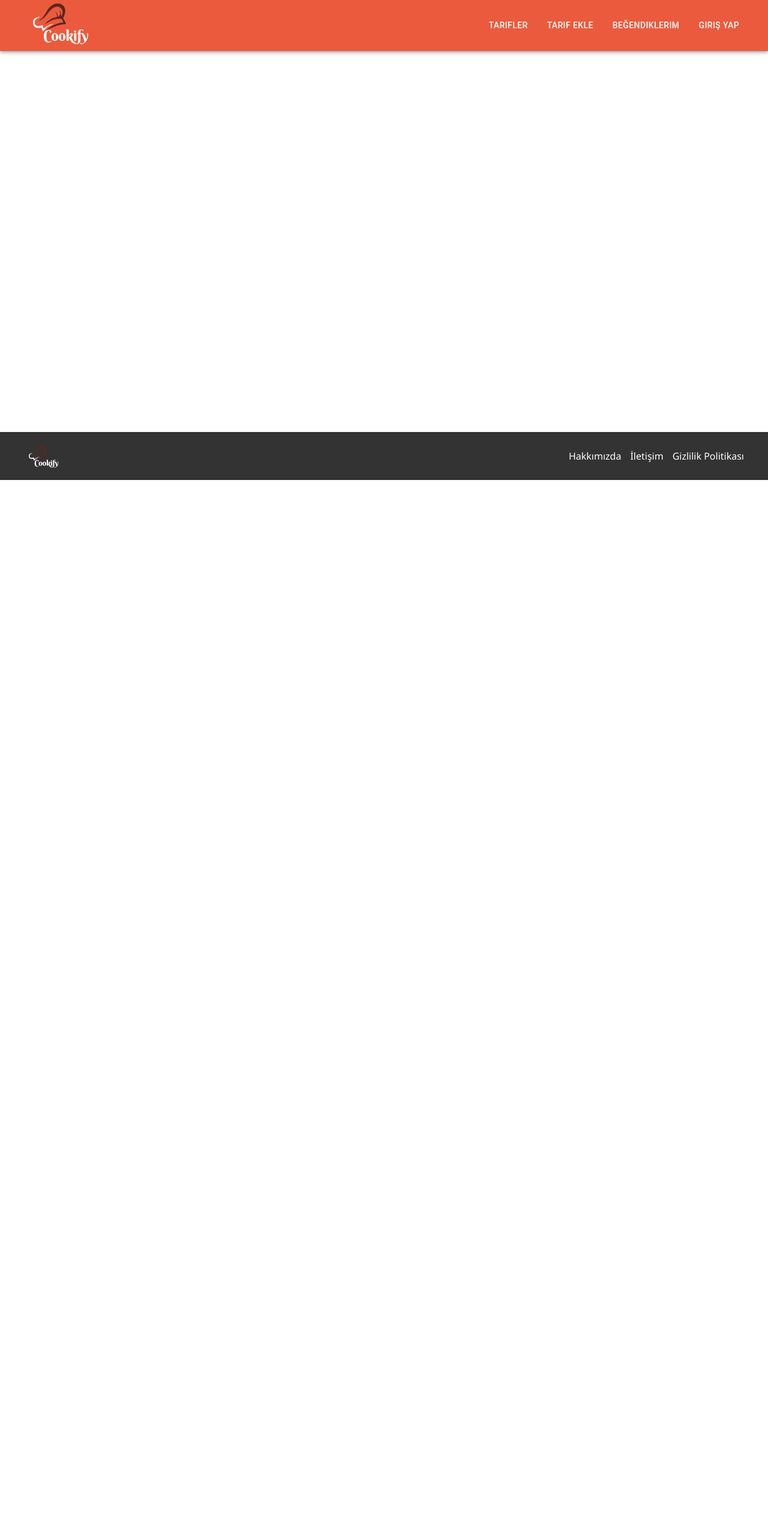
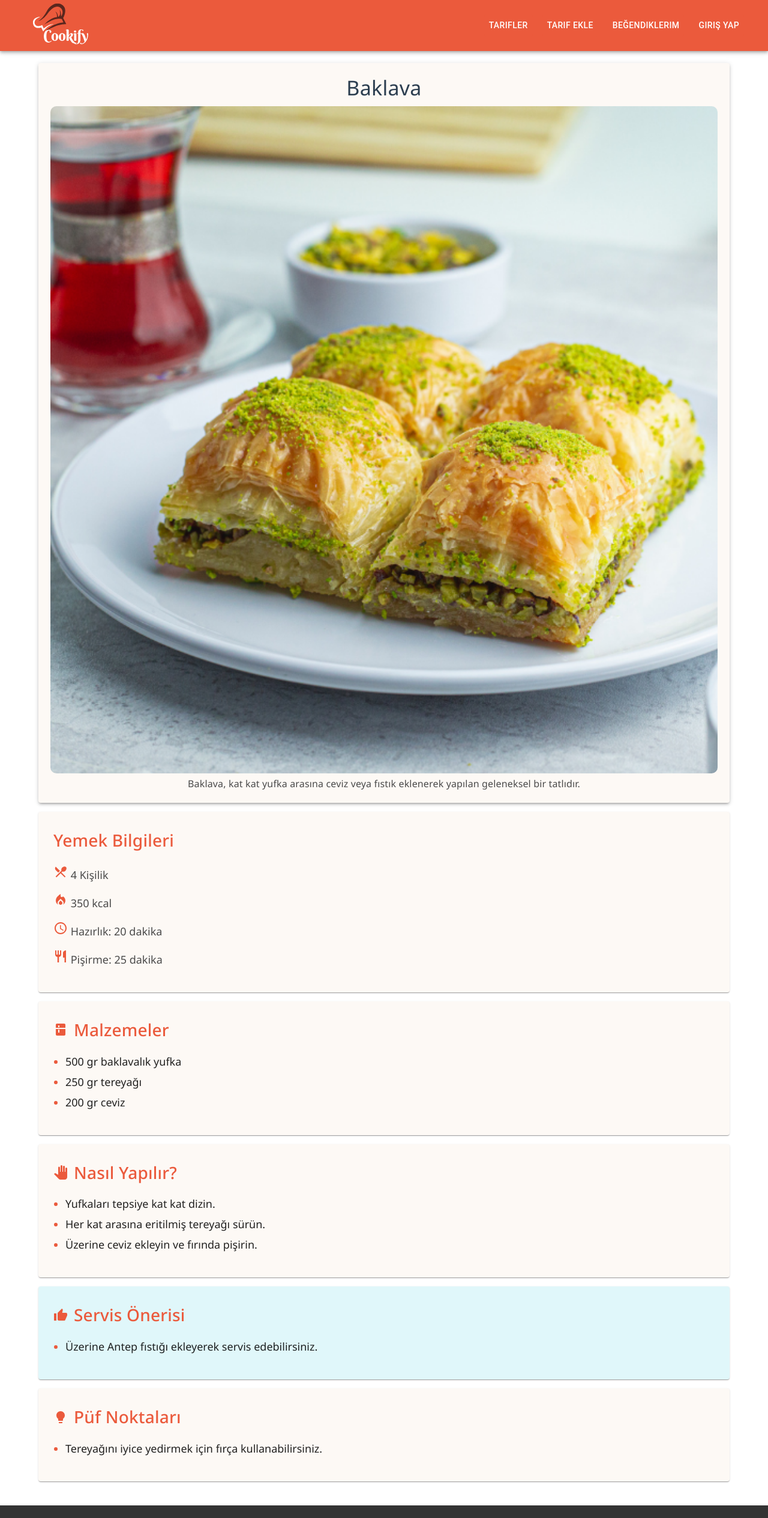
Before and after one commit to enissemerci/Cookify, a React (Vite) app in the folder frontend/: page /dish/1 in a window 1280 px wide. Shown: the top 2530 px of the page at 60% size. Before the commit the page ends 800 px from the top, so only its background shows below. Built offline with nearby package versions, Linux system fonts and the light colour scheme.

Commit message:
Yemek Detayları sayfası eklendi

```diff
--- a/frontend/package.json
+++ b/frontend/package.json
@@ -12,7 +12,7 @@
   "dependencies": {
     "@emotion/react": "^11.14.0",
     "@emotion/styled": "^11.14.0",
-    "@mui/icons-material": "^6.4.5",
+    "@mui/icons-material": "^6.4.7",
     "@mui/material": "^6.4.5",
     "@reduxjs/toolkit": "^2.5.1",
     "axios": "^1.7.9",
--- a/frontend/src/App.jsx
+++ b/frontend/src/App.jsx
@@ -15,6 +15,7 @@ import Profile from "./pages/Profile";
 import RecipeSearch from "./pages/RecipeSearch";
 import MyLikes from "./pages/MyLikes";
 import { MainPage } from "./pages/MainPage";
+import DishDetailPage from "./pages/DishDetailPage";
 
 function App() {
   return (
@@ -31,6 +32,7 @@ function App() {
           <Route path="/profile" element={<Profile />} />
           <Route path="/search" element={<RecipeSearch />} />
           <Route path="/my-likes" element={<MyLikes />} />
+          <Route path="/dish/:id" element={<DishDetailPage />} />
         </Routes>
         <Footer />
       </Router>
--- /dev/null
+++ b/frontend/src/components/main/DishCard.jsx
@@ -0,0 +1,20 @@
+import React from "react";
+import { Paper, Typography } from "@mui/material";
+import { useNavigate } from "react-router-dom";
+
+const DishCard = ({ dish }) => {
+  const navigate = useNavigate();
+
+  return (
+    <Paper
+      className="slider-item"
+      onClick={() => navigate(`/dish/${dish.id}`)}
+      sx={{ p: 2, textAlign: "center", cursor: "pointer" }}
+    >
+      <img src={dish.imageUrl} alt={dish.title} className="dish-image" style={{ width: "100%" }} />
+      <Typography variant="h6">{dish.title}</Typography>
+    </Paper>
+  );
+};
+
+export default DishCard;
--- a/frontend/src/components/main/TraditionalSlider.jsx
+++ b/frontend/src/components/main/TraditionalSlider.jsx
@@ -1,12 +1,10 @@
 import React from "react";
-import { useNavigate } from "react-router-dom";
 import { Paper, Typography } from "@mui/material";
 import Slider from "react-slick";
 import "./TraditionalSlider.css";
+import DishCard from "./DishCard";
 
 const TraditionalSlider = () => {
-  const navigate = useNavigate();
-
   // Sabit veriler
   const dishes = [
     { id: 1, title: "Baklava", imageUrl: "/yemekler/1.png" },
@@ -21,9 +19,6 @@ const TraditionalSlider = () => {
     { id: 10, title: "Mantı", imageUrl: "/yemekler/10.png" },
   ];
 
-  const handleDishClick = (dishId) => {
-    navigate(`/dish/${dishId}`);
-  };
 
   // Slider ayarları
   const sliderSettings = {
@@ -61,17 +56,9 @@ const TraditionalSlider = () => {
         Geleneksel Yemekler
       </Typography>
 
-      {/* react-slick Carousel */}
       <Slider {...sliderSettings}>
         {dishes.map((dish) => (
-          <Paper
-            key={dish.id}
-            className="slider-item"
-            onClick={() => handleDishClick(dish.id)}
-          >
-            <img src={dish.imageUrl} alt={dish.title} className="dish-image" />
-            <Typography className="dish-title">{dish.title}</Typography>
-          </Paper>
+          <DishCard key={dish.id} dish={dish} />
         ))}
       </Slider>
     </div>
--- /dev/null
+++ b/frontend/src/pages/DishDetailPage.css
@@ -0,0 +1,82 @@
+.dish-detail-container {
+    margin-top: 20px;
+    padding-bottom: 40px;
+    width: 80%;
+  }
+
+  .dish-header {
+    text-align: center;
+    padding: 20px;
+    background: #f8f9fa;
+    border-radius: 12px;
+  }
+
+  .dish-title-page {
+    font-size: 36px; /* Başlık boyutunu büyüttük */
+    font-weight: bold;
+    color: #2c3e50 !important;
+  }
+
+  .dish-image {
+    width: 100%;
+    height: auto;
+    object-fit: cover;
+    border-radius: 10px;
+    margin-top: 10px;
+    border-bottom: 0;
+  }
+
+  .dish-description {
+    margin-top: 10px;
+    font-size: 18px; /* Açıklama boyutunu arttırdık */
+    color: #555;
+  }
+
+  /* Kartlar için temel stil */
+  .info-card {
+    padding: 25px; /* Kartların iç paddingini arttırdık */
+    margin-top: 15px;
+    border-radius: 12px;
+    color: #ffffff;
+    font-size: 18px; /* Kartlardaki yazı boyutunu arttırdık */
+    box-shadow: 0px 4px 8px rgba(0, 0, 0, 0.1);
+    transition: transform 0.2s ease-in-out;
+  }
+
+  .info-card:hover {
+    transform: scale(1.02);
+  }
+
+  /* Farklı renkler */
+  .info-card-blue {
+    background: #fdf9f5 !important;
+  }
+
+  .info-card-blue {
+    background: #e0f7fa !important;
+  }
+
+  .info-card-color {
+    background: #fdf9f5 !important;
+  }
+
+  .info-card ul {
+    padding-left: 20px;
+  }
+
+  .info-card ul li {
+    margin-bottom: 10px; /* Liste elemanları arasındaki boşluğu artırdık */
+    font-size: 18px; /* Liste elemanları boyutunu arttırdık */
+  }
+
+  /* Turuncu renk başlıkları için stil */
+  .info-card h6 {
+    color: #EB5A3C !important; /* Turuncu renk */
+    font-size: 28px; /* Başlık boyutunu büyüttük */
+  }
+  .info-card ul li::marker {
+    color: #EB5A3C !important; /* Turuncu renk */
+  }
+  .info-card svg {
+    color: #EB5A3C !important; /* Turuncu renk */
+  }
--- /dev/null
+++ b/frontend/src/pages/DishDetailPage.jsx
@@ -0,0 +1,149 @@
+import React from "react";
+import { useParams } from "react-router-dom";
+import { Container, Typography, Paper } from "@mui/material";
+import { LocalDining, AccessTime, LocalFireDepartment, Restaurant,PanTool, Kitchen, ThumbUp, Lightbulb } from "@mui/icons-material"; // Yeni ikonlar
+import "./DishDetailPage.css"; // Yeni CSS dosyamız
+//backend de tutulacaklar bunlar
+const dishes = [
+    {
+      id: 1,
+      title: "Baklava",
+      imageUrl: "/yemekler/1.png",
+      description: "Baklava, kat kat yufka arasına ceviz veya fıstık eklenerek yapılan geleneksel bir tatlıdır.",
+      calories: "350 kcal",
+      prepTime: "20 dakika",
+      cookTime: "25 dakika",
+      servings: "4 Kişilik",
+      ingredients: ["500 gr baklavalık yufka", "250 gr tereyağı", "200 gr ceviz"],
+      steps: [
+        "Yufkaları tepsiye kat kat dizin.",
+        "Her kat arasına eritilmiş tereyağı sürün.",
+        "Üzerine ceviz ekleyin ve fırında pişirin."
+      ],
+      servingTips: ["Üzerine Antep fıstığı ekleyerek servis edebilirsiniz."],
+      tips: ["Tereyağını iyice yedirmek için fırça kullanabilirsiniz."]
+    },
+    {
+      id: 2,
+      title: "Lahmacun",
+      imageUrl: "/yemekler/2.png",
+      description: "Lahmacun, ince bir hamurun üzerine kıymalı harç sürülüp, fırında pişirilen Türk mutfağına ait bir yemektir.",
+      calories: "300 kcal",
+      prepTime: "30 dakika",
+      cookTime: "15 dakika",
+      servings: "4 Kişilik",
+      ingredients: ["300 gr dana kıyması", "1 adet soğan", "1 adet domates", "2 yemek kaşığı domates salçası", "1 tatlı kaşığı pul biber", "Hamur için un, su, tuz"],
+      steps: [
+        "Hamuru yoğurun ve küçük bezelere ayırın.",
+        "Kıymayı soğan, domates ve baharatlarla karıştırın.",
+        "Hamurun üzerine hazırladığınız harcı yayın.",
+        "Fırında 15 dakika pişirin ve sıcak servis yapın."
+      ],
+      servingTips: ["Yanında limon ve marulla servis edebilirsiniz."],
+      tips: ["Hamurun ince açılmasına dikkat edin, yoksa pişerken sertleşebilir."]
+    },
+    {
+      id: 3,
+      title: "Menemen",
+      imageUrl: "/yemekler/3.png",
+      description: "Menemen, domates, biber ve yumurta ile yapılan geleneksel bir Türk kahvaltısı yemeğidir.",
+      calories: "250 kcal",
+      prepTime: "10 dakika",
+      cookTime: "10 dakika",
+      servings: "2 Kişilik",
+      ingredients: ["3 adet domates", "2 adet yeşil biber", "2 adet yumurta", "1 yemek kaşığı zeytinyağı", "Tuz, karabiber"],
+      steps: [
+        "Domatesleri soyup doğrayın, biberleri ince ince kesin.",
+        "Zeytinyağında biberleri soteleyin.",
+        "Domatesleri ekleyin ve pişirin.",
+        "Yumurtaları kırıp karıştırarak pişirin."
+      ],
+      servingTips: ["Yanında taze ekmekle servis edebilirsiniz."],
+      tips: ["Yumurtaların pişme süresine dikkat edin, çok pişmesin."]
+    },
+    {
+      id: 4,
+      title: "Sarma",
+      imageUrl: "/yemekler/4.png",
+      description: "Sarma, asma yaprağına sarılmış iç pilav ve et karışımından oluşan nefis bir Türk yemeğidir.",
+      calories: "400 kcal",
+      prepTime: "30 dakika",
+      cookTime: "45 dakika",
+      servings: "6 Kişilik",
+      ingredients: ["500 gr asma yaprağı", "300 gr kıyma", "1 su bardağı pirinç", "1 adet soğan", "Baharatlar: tuz, karabiber, pul biber"],
+      steps: [
+        "İç harcı hazırlayın, kıymayı soğan, pirinç ve baharatlarla karıştırın.",
+        "Asma yapraklarını hazırlayın ve harcı içine yerleştirip sarın.",
+        "Sarmaları tencereye dizin ve üzerini geçecek kadar su ekleyin.",
+        "Düşük ısılarda 45 dakika pişirin."
+      ],
+      servingTips: ["Yoğurtla servis edebilirsiniz."],
+      tips: ["Sarmaların gevrek olmaması için suyun kaynamaya başlamasından sonra altını kısıp pişirin."]
+    }
+  ];
+
+const DishDetailPage = () => {
+  const { id } = useParams();
+  const dish = dishes.find((d) => d.id === parseInt(id));
+
+  if (!dish) {
+    return <Typography>Yemek bulunamadı!</Typography>;
+  }
+
+  return (
+    <Container maxWidth="lg" className="dish-detail-container">
+      <Paper elevation={3} className="dish-header info-card-color">
+        <Typography variant="h4" className="dish-title-page">
+          {dish.title}
+        </Typography>
+        <img src={dish.imageUrl} alt={dish.title} className="dish-image" />
+        <Typography className="dish-description">{dish.description}</Typography>
+      </Paper>
+
+      {/* Yemek Bilgileri */}
+      <Paper className="info-card info-card-color">
+        <Typography variant="h6" style={{ display: "flex", alignItems: "center" }}>
+          Yemek Bilgileri
+        </Typography>
+        <p><LocalDining /> {dish.servings}</p>
+        <p><LocalFireDepartment /> {dish.calories}</p>
+        <p><AccessTime /> Hazırlık: {dish.prepTime}</p>
+        <p><Restaurant /> Pişirme: {dish.cookTime}</p>
+      </Paper>
+
+      {/* Malzemeler */}
+      <Paper className="info-card info-card-color">
+        <Typography variant="h6" style={{ display: "flex", alignItems: "center" }}>
+          <Kitchen style={{ marginRight: "10px" }} /> Malzemeler
+        </Typography>
+        <ul>{dish.ingredients.map((ing, i) => <li key={i}>{ing}</li>)}</ul>
+      </Paper>
+
+      {/* Tarif Adımları */}
+      <Paper className="info-card info-card-color">
+        <Typography variant="h6" style={{ display: "flex", alignItems: "center" }}>
+          <PanTool style={{ marginRight: "10px" }} /> Nasıl Yapılır?
+        </Typography>
+        <ul>{dish.steps.map((step, i) => <li key={i}>{step}</li>)}</ul>
+      </Paper>
+
+      {/* Servis Önerisi */}
+      <Paper className="info-card info-card-blue">
+        <Typography variant="h6" style={{ display: "flex", alignItems: "center" }}>
+          <ThumbUp style={{ marginRight: "10px" }} /> Servis Önerisi
+        </Typography>
+        <ul>{dish.servingTips.map((tip, i) => <li key={i}>{tip}</li>)}</ul>
+      </Paper>
+
+      {/* Püf Noktaları */}
+      <Paper className="info-card info-card-color">
+        <Typography variant="h6" style={{ display: "flex", alignItems: "center" }}>
+          <Lightbulb style={{ marginRight: "10px" }} /> Püf Noktaları
+        </Typography>
+        <ul>{dish.tips.map((tip, i) => <li key={i}>{tip}</li>)}</ul>
+      </Paper>
+    </Container>
+  );
+};
+
+export default DishDetailPage;
```
Also changed, not shown: 1 other file (tests, documents, lock files or other folders).
